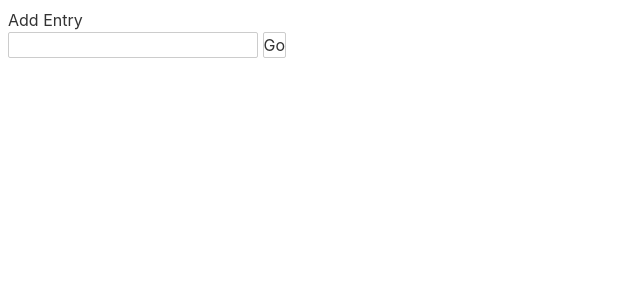
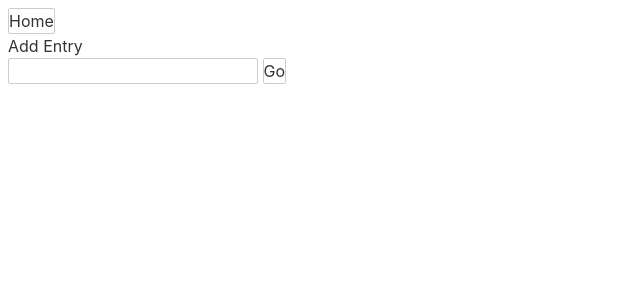
Before and after one commit to nividov/my_little_library, a Svelte app: page / in a window 1280 px wide. Both pictures are taken after a click on the button "Add entry". Shown: the top 300 px of the page, without its empty margins (0-640 px from the left). Built offline with nearby package versions, Linux system fonts and the light colour scheme.

Commit message:
added HomeButton compüonent

```diff
--- a/src/Components/AddEntry.svelte
+++ b/src/Components/AddEntry.svelte
@@ -1,6 +1,9 @@
 <script>
+	import { push } from 'svelte-spa-router'
     import { addEntry } from "./DataHandling.js"
     import { data } from "../store.js"
+    import HomeButton from "./HomeButton.svelte"
+
     data.useLocalStorage();
 
     let inputField
@@ -14,7 +17,7 @@
     }
 
 </script>
-
+<HomeButton />
 <div>Add Entry</div>
 <div>
     <input type="text" bind:value={inputField}>
--- a/src/Components/BookList.svelte
+++ b/src/Components/BookList.svelte
@@ -1 +1,8 @@
+<script>
+    import HomeButton from "./HomeButton.svelte"
+    // data.useLocalStorage();
+
+
+</script>
+<HomeButton />
 <div>BookList</div>
--- /dev/null
+++ b/src/Components/HomeButton.svelte
@@ -0,0 +1,6 @@
+<script>
+	import { push } from 'svelte-spa-router'
+
+</script>
+
+<button on:click={() => {push("/")}}>Home</button>
```
